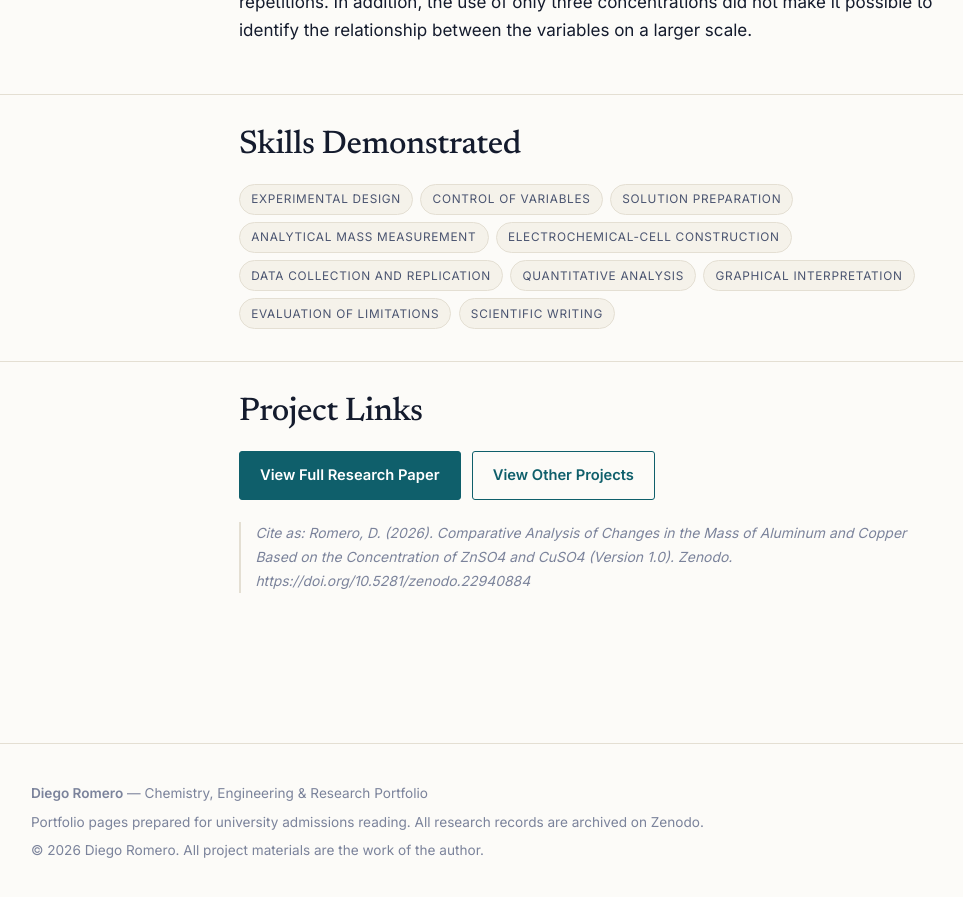
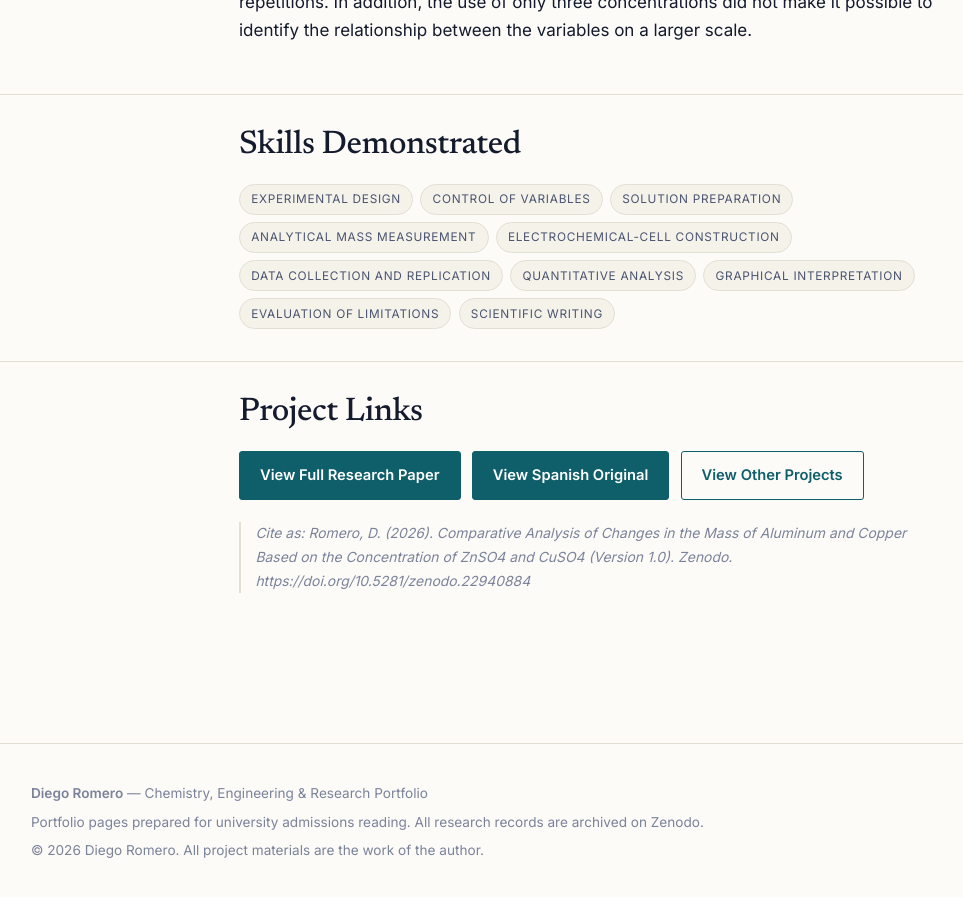
Before and after one commit to student-research-portfolios/diego-romero, a Jekyll site: the page built from _projects/3-modified-galvanic-cell.md, in a window 1280 px wide and 900 px high, scrolled down 4853 px. Shown: the top 897 px of the window, without its empty margins (49-1012 px from the left). Built offline with Jekyll 4.4.1, drawn with Linux system fonts in a browser that asks for light colours.

Commit message:
Update 3-modified-galvanic-cell.md

```diff
--- a/_projects/3-modified-galvanic-cell.md
+++ b/_projects/3-modified-galvanic-cell.md
@@ -34,6 +34,9 @@ citation: "Romero, D. (2026). Comparative Analysis of Changes in the Mass of Alu
 buttons:
   - label: "View Full Research Paper"
     url: "https://zenodo.org/records/22940884/files/Diego_Romero_Chemistry_Research_Project_EN.pdf"
+
+  - label: "View Spanish Original"
+    url: "https://zenodo.org/records/22940884/files/Diego_Romero_Chemistry_Research_Project_ES_Original.pdf"
 
 ---
 
```
